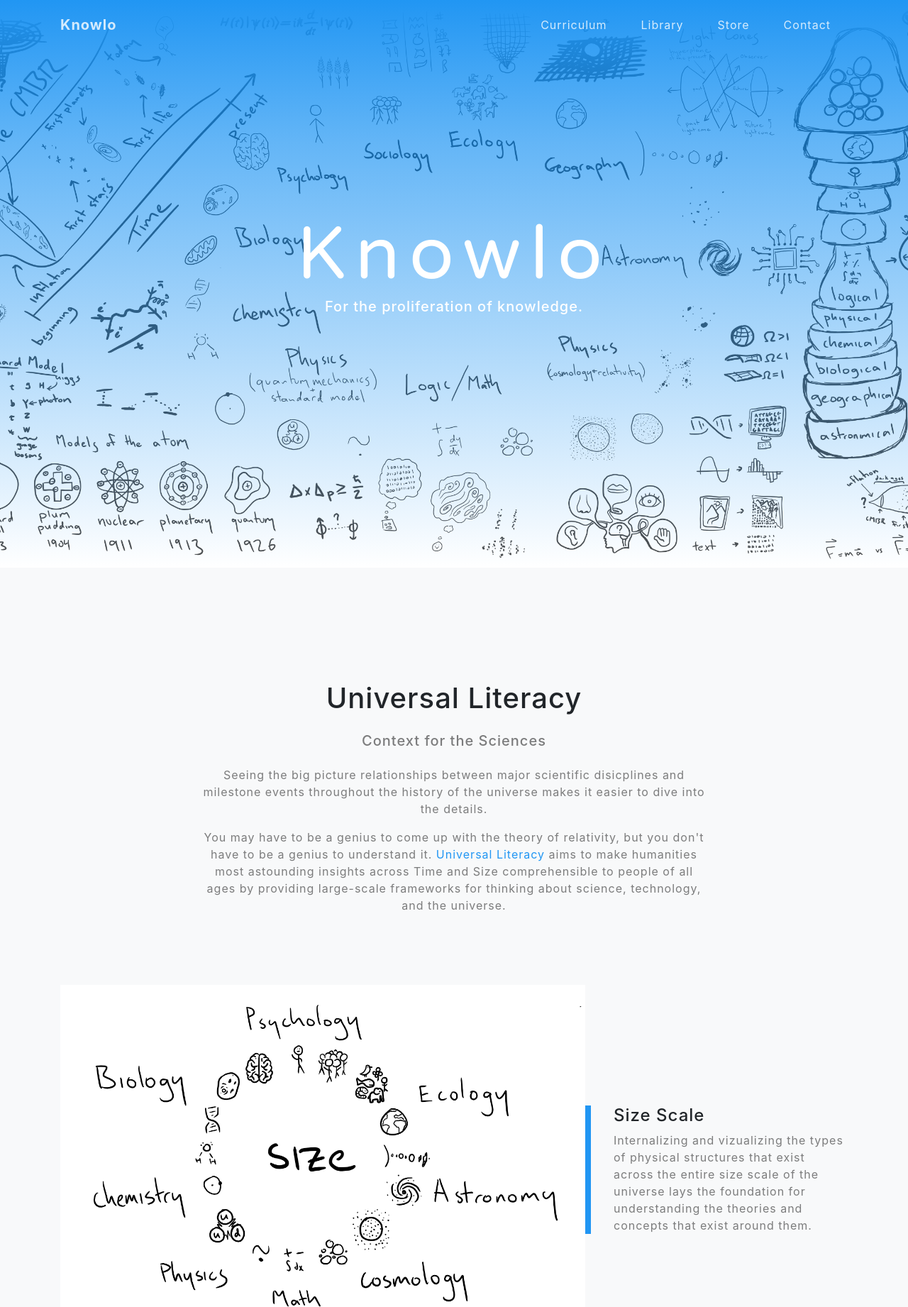
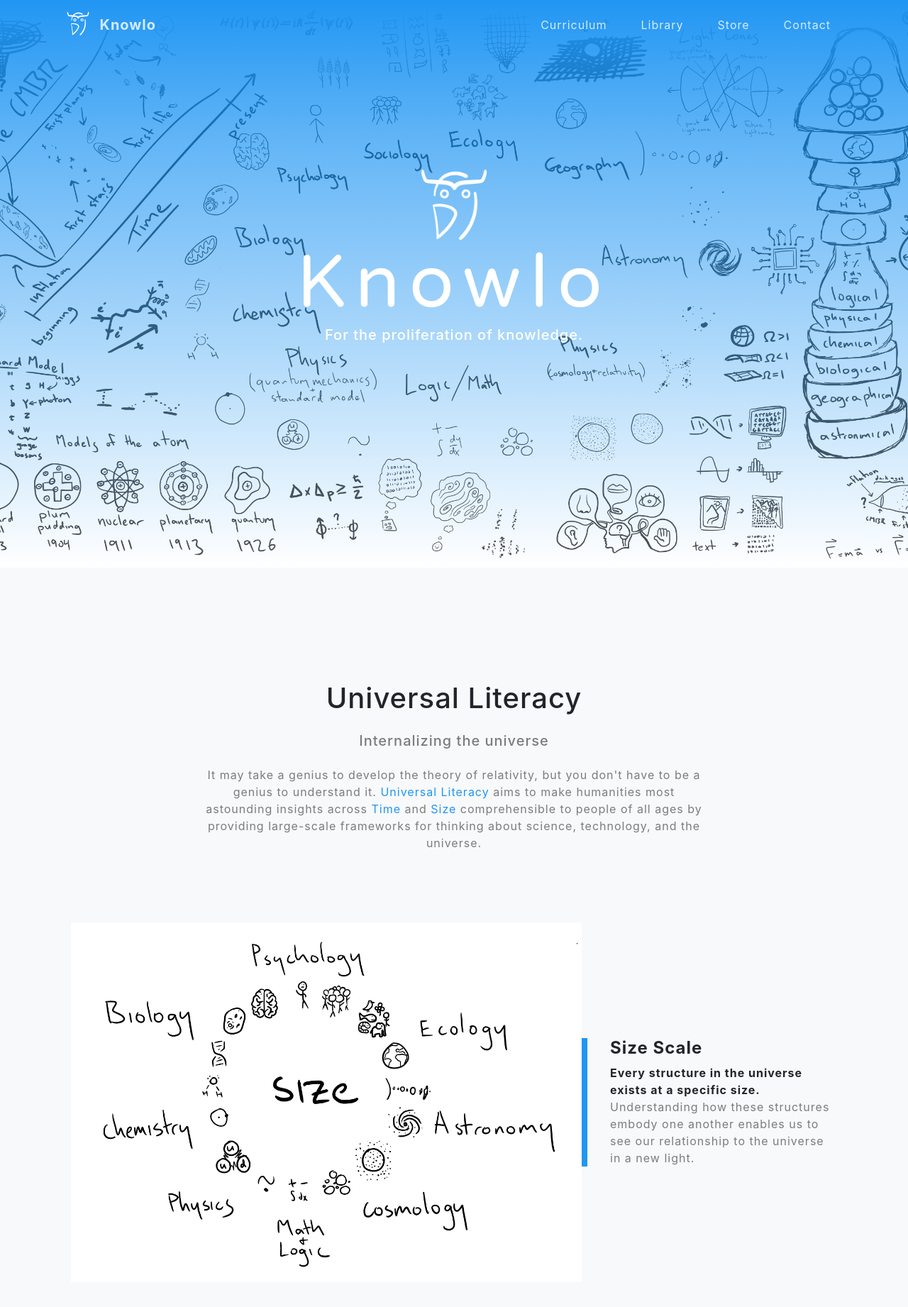
Before and after one commit to MintyOrb/knowlo-landing, a website with bundled scripts: page index.html in a window 1280 px wide. Shown: the top 1842 px of the page at 71% size. Built offline with nearby package versions, Linux system fonts and the light colour scheme.

Commit message:
add new owl; copy updates;

```diff
--- a/css/grayscale.css
+++ b/css/grayscale.css
@@ -4,6 +4,20 @@
  * Licensed under MIT (https://github.com/BlackrockDigital/startbootstrap-grayscale/blob/master/LICENSE)
  */
 
+.owl-icon {
+  height: 150px;
+  filter: invert(1);
+  margin-bottom: -15px;
+  margin-top: -55px;
+}
+.owl-icon-sm {
+  height: 50px;
+  margin-top: -10px;
+  filter: invert(0);
+}
+.bold {
+  font-weight: bold;
+}
 #mainNav {
   min-height: 70px;
   background-color: #fff;
@@ -51,6 +65,9 @@
     padding: .5rem 0;
     color: rgba(255, 255, 255, 0.8);
   }
+  #mainNav .owl-icon-sm {
+    filter: invert(1)
+  }
   #mainNav .nav-link {
     -webkit-transition: none;
     transition: none;
@@ -68,6 +85,9 @@
   }
   #mainNav.navbar-shrink .navbar-brand {
     color: #161616;
+  }
+  #mainNav.navbar-shrink .owl-icon-sm {
+    filter: invert(0)
   }
   #mainNav.navbar-shrink .nav-link {
     color: #161616;
@@ -191,7 +211,7 @@
 
 .projects-section {
   background-color: white!important;
-  padding: 10rem 0;
+  padding-top: 10rem;
 }
 
 .projects-section .featured-text-right {
--- a/index.html
+++ b/index.html
@@ -39,13 +39,19 @@
   <!-- Navigation -->
   <nav class="navbar navbar-expand-lg navbar-light fixed-top" id="mainNav">
     <div class="container">
+      <div>
+        <img class='owl-icon-sm' src="/img/knowlo-owl-bold.png">
         <a class="navbar-brand js-scroll-trigger" href="#page-top">Knowlo</a>
+      </div>
       <button class="navbar-toggler navbar-toggler-right" type="button" data-toggle="collapse" data-target="#navbarResponsive" aria-controls="navbarResponsive" aria-expanded="false" aria-label="Toggle navigation">
         Menu
         <i class="fas fa-bars"></i>
       </button>
       <div class="collapse navbar-collapse" id="navbarResponsive">
         <ul class="navbar-nav ml-auto">
+          <!-- <li class="nav-item">
+            <a class="nav-link js-scroll-trigger" href="#about">About</a>
+          </li> -->
           <li class="nav-item">
             <a class="nav-link js-scroll-trigger" href="#curriculum">Curriculum</a>
           </li>
@@ -67,6 +73,7 @@
   <header class="masthead">
     <div class="container d-flex h-100 align-items-center">
       <div class="mx-auto text-center">
+        <img class='owl-icon' src="/img/knowlo-owl-bold.png">
         <h1 class="mx-auto my-0 ">Knowlo</h1>
         <h2 class="mx-auto mt-2 mb-5">For the proliferation of knowledge.</h2>
         <!-- <a href="#about" class="btn btn-primary js-scroll-trigger">Get Started</a> -->
@@ -74,21 +81,26 @@
     </div>
   </header>
 
+  <!-- about Section -->
+  <!-- <section id="about" class="projects-section bg-light">
+    <div class="container">yo
+    </div>
+  </section> -->
 
   <!-- Curriculum Section -->
-  <section id="curriculum" class="projects-section bg-light">
+  <section  class="projects-section bg-light">
     <div class="container">
 
-      <div class="container">
+      <div id="curriculum"class="container">
         <div class="row" style="margin-bottom: 100px;">
           <div class="col-lg-8 mx-auto">
             <h1 class="text-center mb-4">Universal Literacy</h1>
-            <h5 class="text-center mb-4 text-black-50">Context for the Sciences</h5>
-            <p class="text-center text-black-50">Seeing the big picture relationships between major scientific disicplines and milestone events throughout the history of the universe makes it easier to dive into the details.</p>
-            <p class="text-center text-black-50 mb-0">You may have to be a genius to come up with the theory of relativity, but you don't have to be a genius to understand it. <span class='primary-theme'>Universal Literacy</span> aims to make humanities most astounding insights across Time and Size comprehensible to people of all ages by providing large-scale frameworks for thinking about science, technology, and the universe.</p>
+            <h5 class="text-center mb-4 text-black-50">Internalizing the universe</h5>
+            <!-- <p class="text-center text-black-50">Universal Literacy is about understanding <span class='primary-theme'>humanities greatest insights</span> through studying the structures across the <span class='primary-theme'>size scale</span> and milestone events throughout the <span class='primary-theme'>time scale</span> of the entire universe.</p> -->
+            <p class="text-center text-black-50 mb-0">It may take a genius to develop the theory of relativity, but you don't have to be a genius to understand it. <span class='primary-theme'>Universal Literacy</span> aims to make humanities most astounding insights across <span class='primary-theme'>Time</span> and <span class='primary-theme'>Size</span> comprehensible to people of all ages by providing large-scale frameworks for thinking about science, technology, and the universe.</p>
           </div>
         </div>
-      </div>
+
 
       <!-- size and time -->
       <div class="row align-items-center no-gutters mb-4 mb-lg-5">
@@ -97,8 +109,9 @@
         </div>
         <div class="col-xl-4 col-lg-5">
           <div class="featured-text-right text-center text-lg-left">
-            <h4>Size Scale</h4>
-            <p class="text-black-50 mb-0">Internalizing and vizualizing the types of physical structures that exist across the entire size scale of the universe lays the foundation for understanding the theories and concepts that exist around them.</p>
+            <h4 class='bold'>Size Scale</h4>
+            <p class="mb-0 bold">Every structure in the universe exists at a specific size.</p>
+            <p class="text-black-50 mb-0">Understanding how these structures embody one another enables us to see our relationship to the universe in a new light.</p>
           </div>
         </div>
       </div>
@@ -108,15 +121,16 @@
         </div>
         <div class="col-xl-4 col-lg-5">
           <div class="featured-text-left text-center text-lg-right">
-            <h4>Time Scale</h4>
-            <p class="text-black-50 mb-0">Imagining and understanding how structures emerge throughout the history of the universe leads to insights about how energy flows and where everything will likely end up.</p>
+            <h4 class='bold'>Time Scale</h4>
+            <p class='mb-0 bold'>The history of the entire universe can be broken down into six steps.</p>
+            <p class="text-black-50 mb-0">Visualizing the flows of energy and structure throughout the last 13.8 billion years provides remarkable insight into how we got here an where we're likely going.</p>
           </div>
         </div>
         <div class="col-xl-8 col-lg-7 d-none d-lg-block">
           <img class="img-fluid mb-3 mb-lg-0" src="img/time-simp.PNG" alt="">
         </div>
       </div>
-
+    </div>
       <!-- Project One Row -->
       <div id="library" class="row justify-content-center no-gutters mb-5 mb-lg-0">
         <div class="col-lg-6">
@@ -126,6 +140,7 @@
             </a>
         </div>
         <div class="col-lg-6">
+          <a href="https://knowlo.io" target="_blank">
             <div class="bg-black text-center h-100 project">
               <div class="d-flex h-100">
                 <div class="project-text w-100 my-auto text-center text-lg-left">
@@ -135,6 +150,7 @@
                 </div>
               </div>
             </div>
+          </a>
         </div>
         <div class="pad">
           <a href="https://knowlo.io" target="_blank"><button class='center-block btn btn-primary'>explore the library now</button></a>
```
Also changed, not shown: img/knowlo-owl-bold.png (added), 1 other file. Lines whose indentation alone changed are shown as unchanged.
